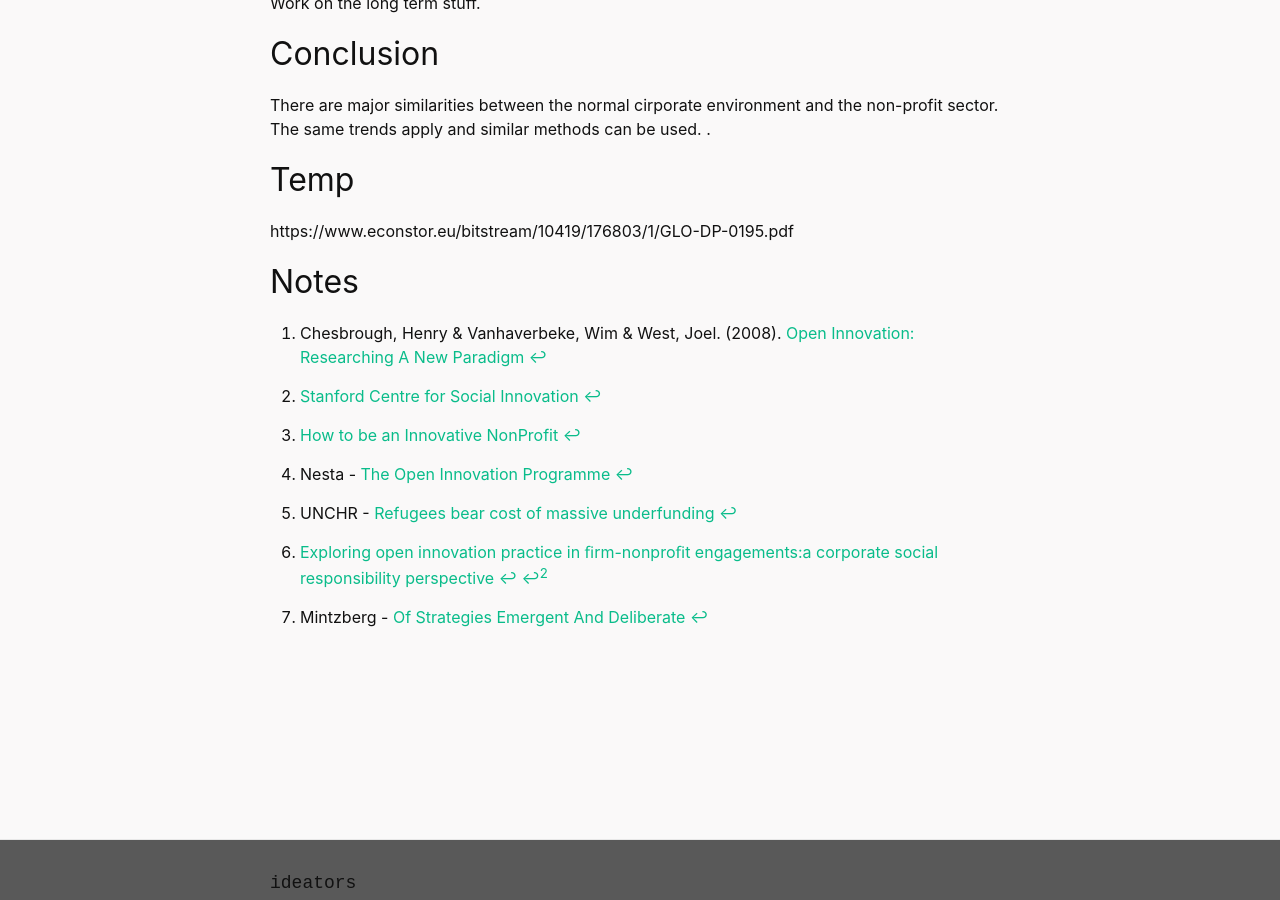
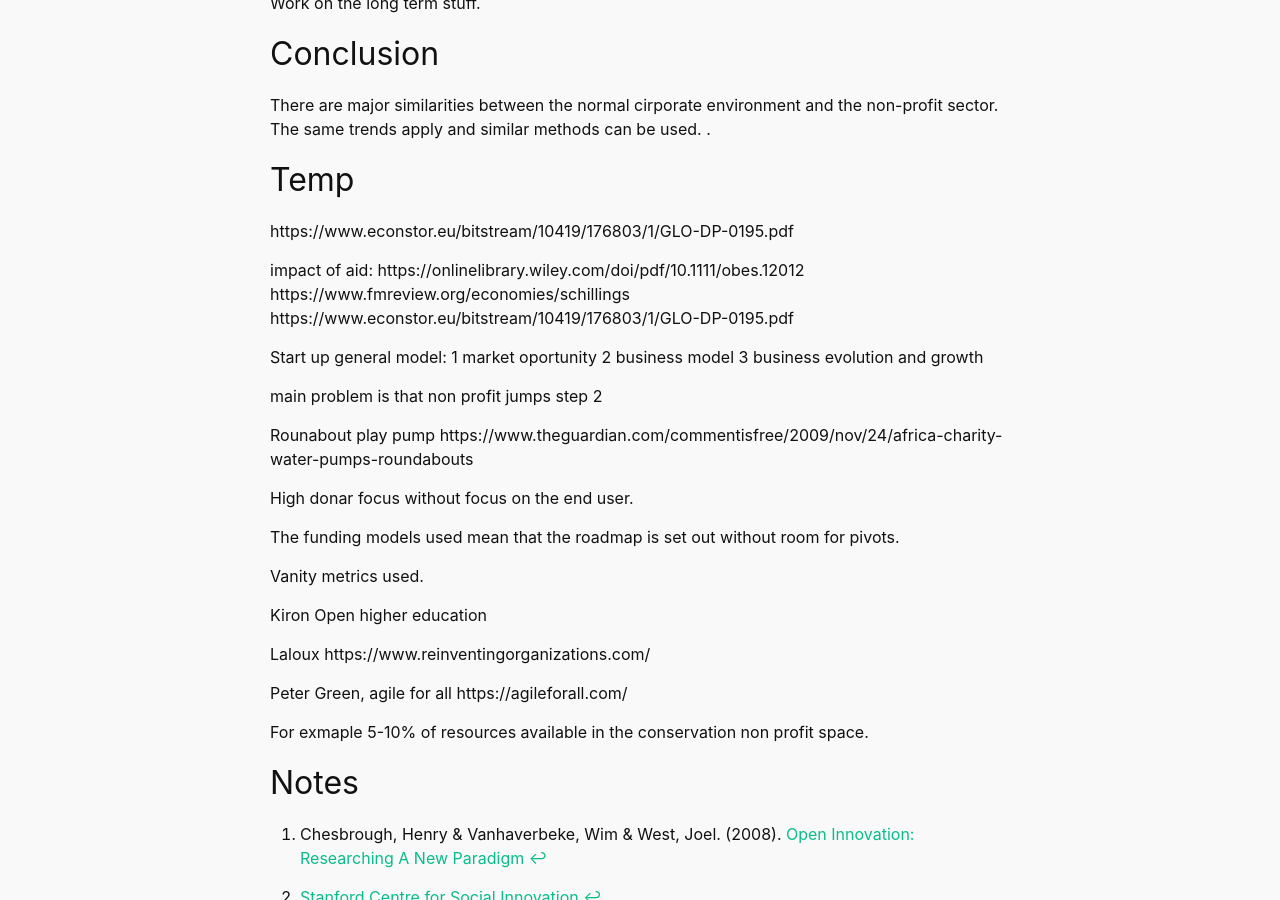
Before and after one commit to madfolio/old_website2, a Jekyll site: the page built from _posts/2020-11-17-Non-Profit-Ecosystems.markdown, in a window 1280 px wide and 900 px high, scrolled down 2968 px. Built offline with Jekyll 4.4.1, drawn with Linux system fonts in a browser that asks for light colours; some web fonts are replaced.

Commit message:
Update 2020-11-17-Non-Profit-Ecosystems.markdown

```diff
--- a/_posts/2020-11-17-Non-Profit-Ecosystems.markdown
+++ b/_posts/2020-11-17-Non-Profit-Ecosystems.markdown
@@ -112,6 +112,43 @@ There are major similarities between the normal cirporate environment and the no
 ## Temp
 https://www.econstor.eu/bitstream/10419/176803/1/GLO-DP-0195.pdf
 
+impact of aid:
+https://onlinelibrary.wiley.com/doi/pdf/10.1111/obes.12012
+https://www.fmreview.org/economies/schillings
+https://www.econstor.eu/bitstream/10419/176803/1/GLO-DP-0195.pdf
+
+
+
+Start up general model:
+1 market oportunity
+2 business model
+3 business evolution and growth
+
+main problem is that non profit jumps step 2
+
+
+Rounabout play pump
+https://www.theguardian.com/commentisfree/2009/nov/24/africa-charity-water-pumps-roundabouts
+
+High donar focus without focus on the end user.
+
+The funding models used mean that the roadmap is set out without room for pivots.
+
+Vanity metrics used.
+
+
+
+
+Kiron Open higher education
+
+Laloux
+https://www.reinventingorganizations.com/
+
+Peter Green, agile for all
+https://agileforall.com/
+
+For exmaple 5-10% of resources available in the conservation non profit space.
+
 
 ## Notes
 [^f1]: Chesbrough, Henry & Vanhaverbeke, Wim & West, Joel. (2008). [Open Innovation: Researching A New Paradigm](https://www.researchgate.net/publication/232957368_Open_Innovation_Researching_A_New_Paradigm)
```
